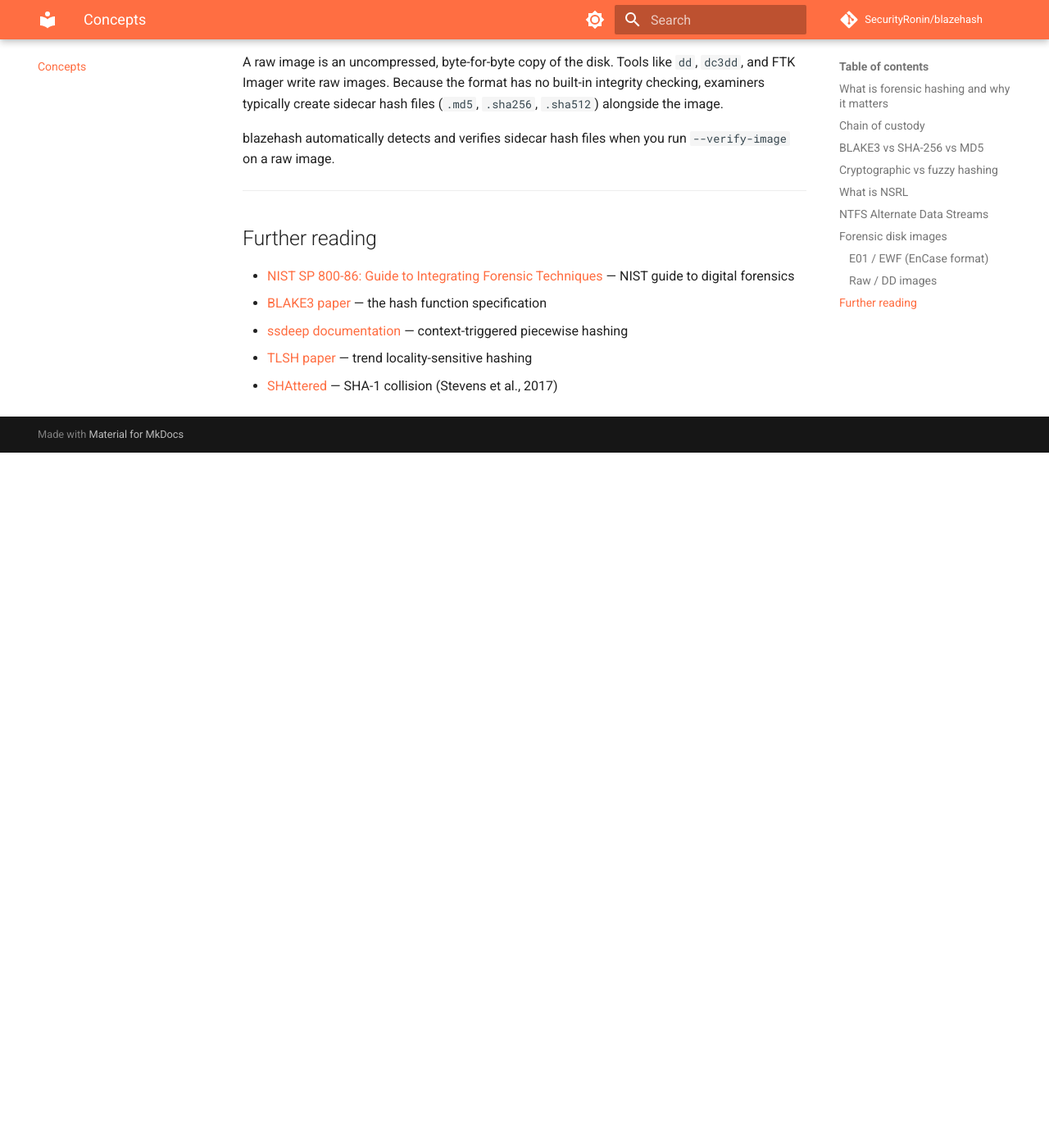
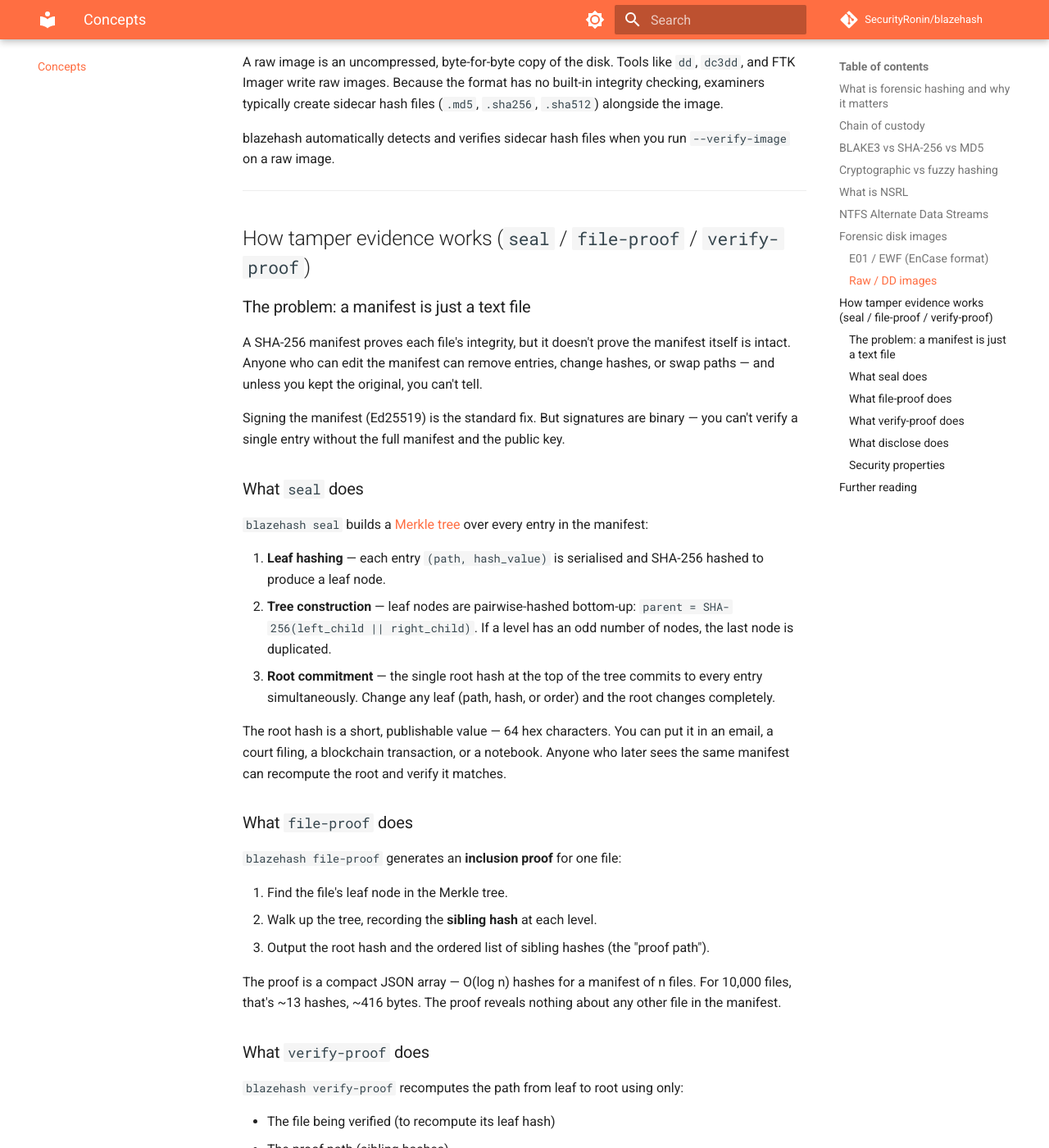
Before and after one commit to SecurityRonin/blazehash, an MkDocs documentation site: the page built from docs/concepts.md, in a window 1280 px wide and 1400 px high, scrolled down 4106 px. Shown: the whole window at 82% size. Built offline with MkDocs 1.6.1 and Material for MkDocs 9.7.7, drawn with Linux system fonts in a browser that asks for light colours; comment, search, counter and statistics services are not loaded; before the commit the page ends 4658 px from its top, so only the background shows below that; some of the changed text lies outside the part shown.

Commit message:
docs: add Merkle tamper-evidence mechanics to concepts.md
Adds 'How tamper evidence works' section covering:
- What seal does: leaf hashing, tree construction, root commitment
- What file-proof does: inclusion proof generation (O(log n) siblings)
- What verify-proof does: offline leaf-to-root recomputation
- What disclose does: redacted manifest with embedded proof paths
- Security properties table: tamper detection, selective disclosure,
  offline verification, compact proofs (~400 bytes for 10k-file manifests)
- Analogy to Certificate Transparency and Git's object graph

cli-reference.md: adds a cross-reference callout in the Tamper Evidence
section pointing to the concepts page, so the subcommand reference stays
goal-focused while mechanics live in one canonical place.

Co-Authored-By: Claude Sonnet 4.6 <noreply@anthropic.com>

```diff
--- a/docs/concepts.md
+++ b/docs/concepts.md
@@ -128,6 +128,61 @@ blazehash automatically detects and verifies sidecar hash files when you run `--
 
 ---
 
+## How tamper evidence works (`seal` / `file-proof` / `verify-proof`)
+
+### The problem: a manifest is just a text file
+
+A SHA-256 manifest proves each file's integrity, but it doesn't prove the manifest itself is intact. Anyone who can edit the manifest can remove entries, change hashes, or swap paths — and unless you kept the original, you can't tell.
+
+Signing the manifest (Ed25519) is the standard fix. But signatures are binary — you can't verify a single entry without the full manifest and the public key.
+
+### What `seal` does
+
+`blazehash seal` builds a [Merkle tree](https://en.wikipedia.org/wiki/Merkle_tree) over every entry in the manifest:
+
+1. **Leaf hashing** — each entry `(path, hash_value)` is serialised and SHA-256 hashed to produce a leaf node.
+2. **Tree construction** — leaf nodes are pairwise-hashed bottom-up: `parent = SHA-256(left_child || right_child)`. If a level has an odd number of nodes, the last node is duplicated.
+3. **Root commitment** — the single root hash at the top of the tree commits to every entry simultaneously. Change any leaf (path, hash, or order) and the root changes completely.
+
+The root hash is a short, publishable value — 64 hex characters. You can put it in an email, a court filing, a blockchain transaction, or a notebook. Anyone who later sees the same manifest can recompute the root and verify it matches.
+
+### What `file-proof` does
+
+`blazehash file-proof` generates an **inclusion proof** for one file:
+
+1. Find the file's leaf node in the Merkle tree.
+2. Walk up the tree, recording the **sibling hash** at each level.
+3. Output the root hash and the ordered list of sibling hashes (the "proof path").
+
+The proof is a compact JSON array — O(log n) hashes for a manifest of n files. For 10,000 files, that's ~13 hashes, ~416 bytes. The proof reveals nothing about any other file in the manifest.
+
+### What `verify-proof` does
+
+`blazehash verify-proof` recomputes the path from leaf to root using only:
+
+- The file being verified (to recompute its leaf hash)
+- The proof path (sibling hashes)
+- The expected root hash
+
+It hashes the file's entry to get the leaf, then applies each sibling hash in sequence to climb the tree. If the recomputed root matches the provided root, the file was present in the manifest when it was sealed — provably, without access to the original manifest or the other files.
+
+### What `disclose` does
+
+`blazehash disclose` produces a redacted copy of the manifest that contains only the files you choose, but includes their Merkle proof paths. A recipient can verify each disclosed file against the same root hash. Undisclosed files remain completely private — their hashes are never transmitted.
+
+### Security properties
+
+| Property | Guarantee |
+|----------|-----------|
+| Tamper detection | Any change to any entry changes the root hash |
+| Selective disclosure | Proof reveals nothing about undisclosed entries |
+| Offline verification | `verify-proof` needs no access to the original manifest |
+| Compact proofs | O(log n) hashes; ~400 bytes for 10,000-file manifests |
+
+The underlying algorithm is the same one used by [Certificate Transparency](https://certificate.transparency.dev/) logs and [Git's object graph](https://git-scm.com/book/en/v2/Git-Internals-Git-Objects) — a well-understood construction with no known attacks when SHA-256 is used as the node hash function.
+
+---
+
 ## Further reading
 
 - [NIST SP 800-86: Guide to Integrating Forensic Techniques](https://csrc.nist.gov/pubs/sp/800/86/final) — NIST guide to digital forensics
```
Also changed, not shown: docs/cli-reference.md (+2 -0 lines).
